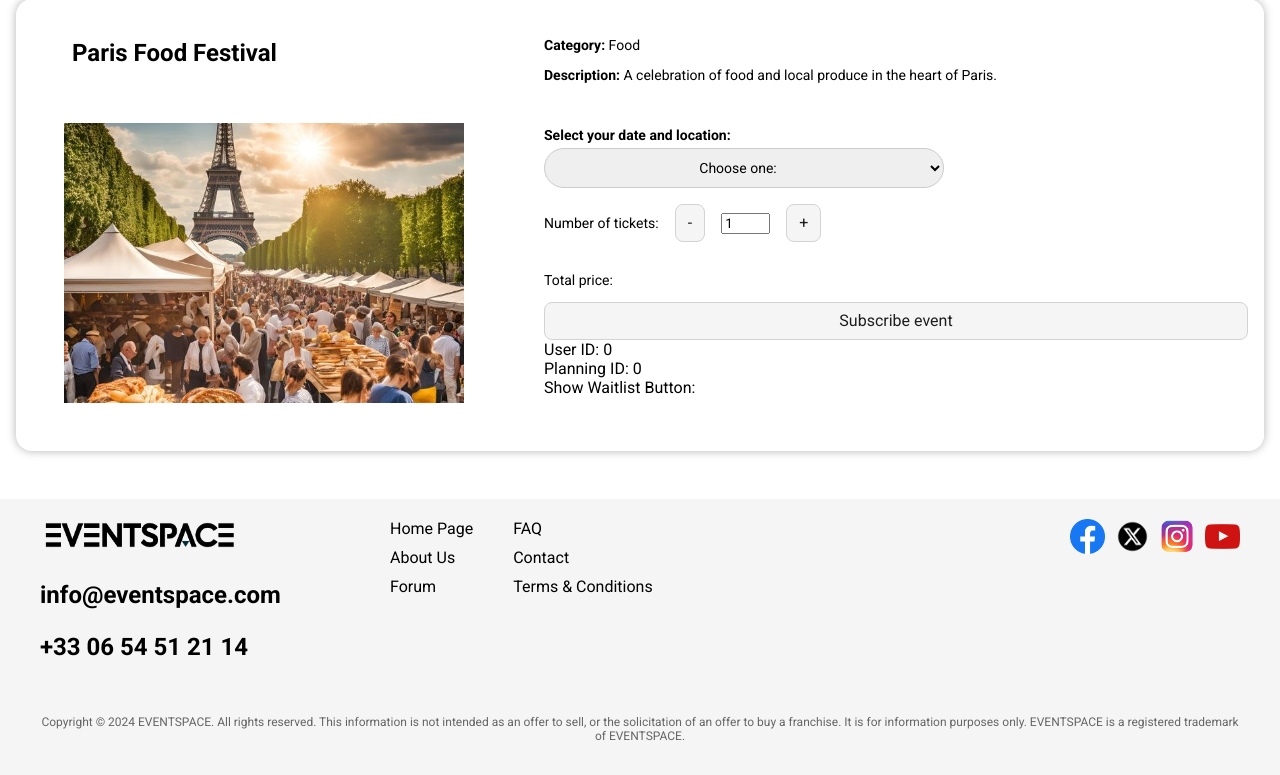
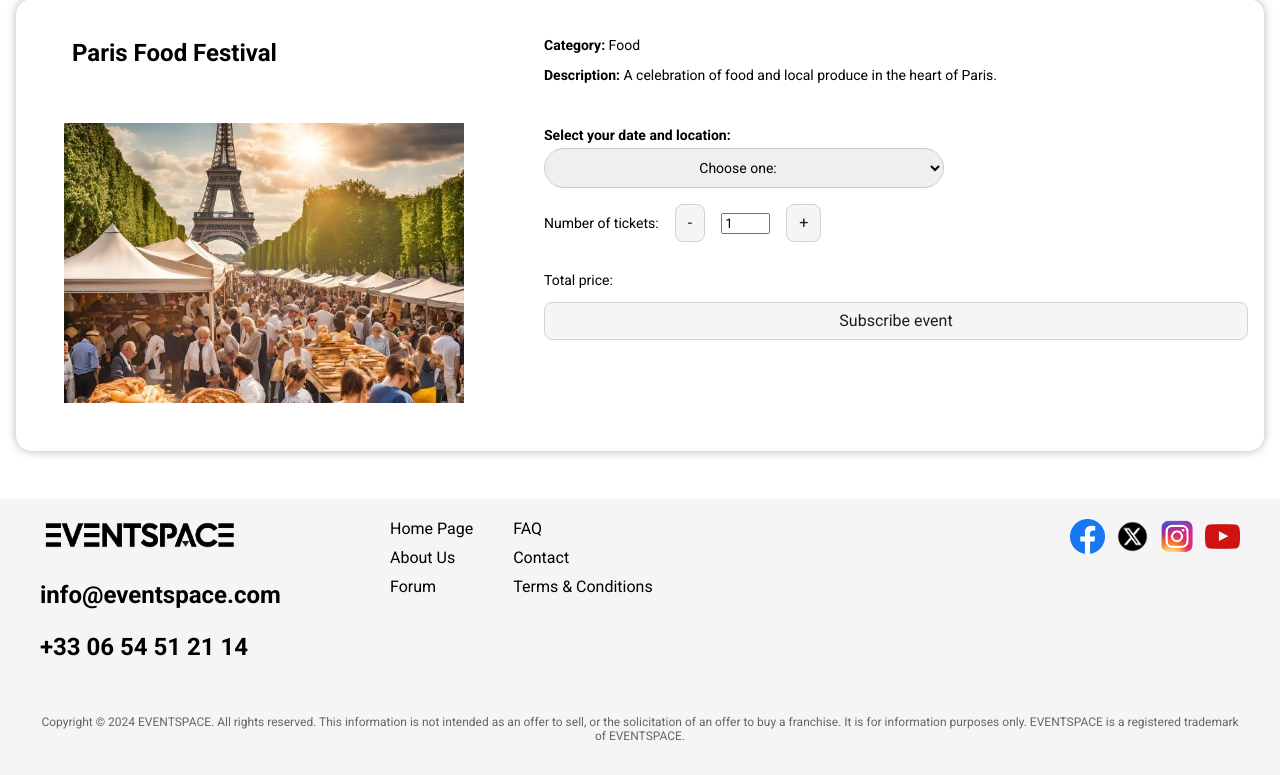
Before and after one commit to TudorGabriel28/EventSpace, a PHP site: page /event-details.php?id=1 in a window 1280 px wide. Shown: the part 101-876 px from the top of the page. Run offline with PHP 8.4, Linux system fonts and the light colour scheme; data comes from the database, SQL or seed files in the repository; some libraries are stand-ins or nearby versions.

Commit message:
took out debugg prints

```diff
--- a/server/pages/event-details.php
+++ b/server/pages/event-details.php
@@ -174,12 +174,6 @@ $conn->close();
                                 <button class="btn" type="submit" name="join-waitlist" id="waitlist-button" onclick="alert('You have joined the waitlist!');">Join waitlist</button>
                             <?php else: ?>
                                 <button class="btn" type="submit" name="subscribe" id="subscribe-button">Subscribe event</button>
-                                <?php
-                                    echo "User ID: " . $userId . "<br>";
-                                    echo "Planning ID: " . $planningId . "<br>";
-                                    echo "Show Waitlist Button: " . $showWaitlistButton . "<br>";
-                                ?>
-
                             <?php endif; ?>
                             <?php if ($errorMessage): ?>
                                 <p class="error" style="color: red;"><?php echo $errorMessage; ?></p>
```
